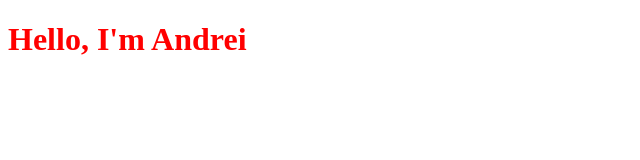
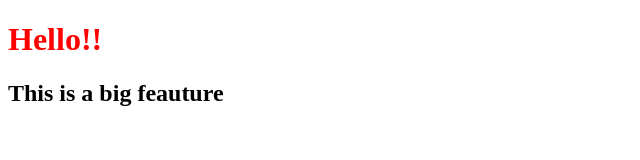
Before and after one commit to HungWorkplace/first-project, a plain HTML site: page index.html in a window 1280 px wide. Shown: the whole page, without its empty margins (0-640 px from the left). Drawn offline with Linux system fonts and the light colour scheme.

Commit message:
adding a h2 tag

```diff
--- a/index.html
+++ b/index.html
@@ -10,7 +10,8 @@
 </head>
 
 <body>
-  <h1 id="title">Hello, I'm Andrei</h1>
+  <h1 id="title">Hello!!</h1>
+  <h2>This is a big feauture</h2>
 
   <script src="app.js"></script>
 </body>
```
